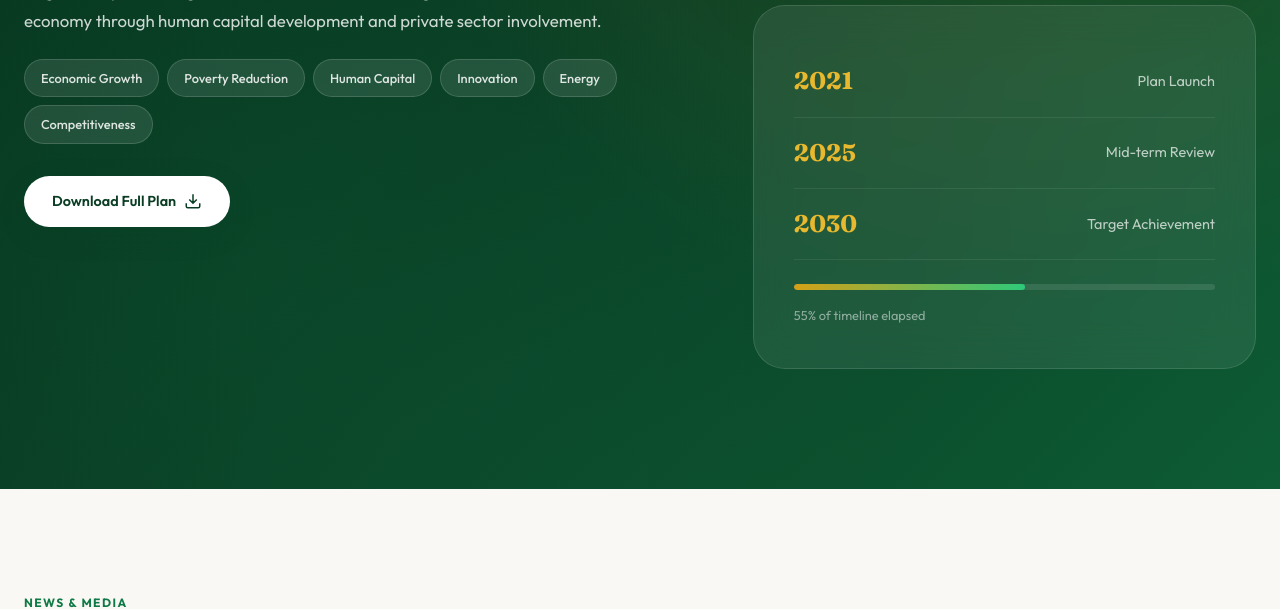
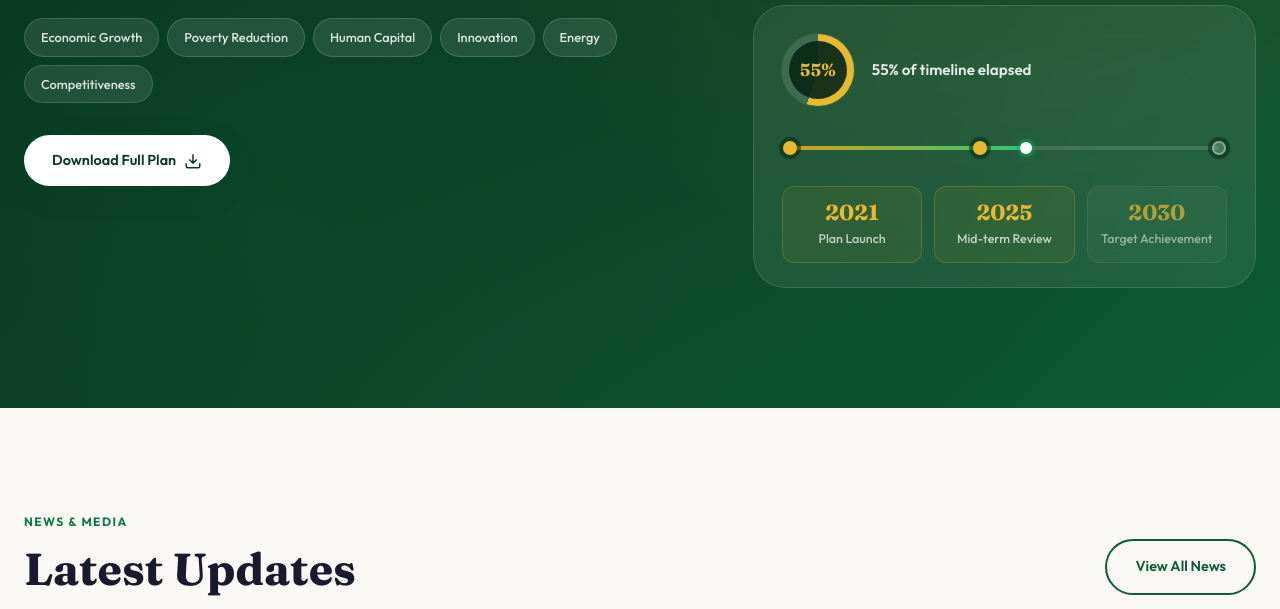
Before and after one commit to MoPD-Digital-Hub/mopd-website, a Django app: template website/templates/website/pages/home.html in a window 1280 px wide. Shown: the part 3689-4298 px from the top of the page. Run offline with Django 5.2, Linux system fonts and the light colour scheme; the template is opened without the code that fills it: most values are stand-ins (such as "Sample title", 1, 10 or a date in 2020); grey boxes marked "Sample" are stand-in pictures.

Commit message:
Redesign the In Focus development plan timeline on the homepage.
Replace the plain milestone list with a progress ring, horizontal track, and milestone cards for clearer 2021–2030 plan status.

```diff
--- a/static/css/styles.css
+++ b/static/css/styles.css
@@ -1092,52 +1092,192 @@ button { cursor: pointer; border: none; background: none; font-family: inherit;
   display: block;
 }
 
-.timeline {
-  background: rgba(255,255,255,0.08);
+.plan-timeline {
+  background: rgba(255, 255, 255, 0.08);
   backdrop-filter: blur(20px);
-  border: 1px solid rgba(255,255,255,0.12);
+  border: 1px solid rgba(255, 255, 255, 0.12);
   border-radius: var(--radius-xl);
-  padding: 40px;
-}
-
-.timeline__item {
-  display: flex;
-  justify-content: space-between;
-  align-items: center;
-  padding: 16px 0;
-  border-bottom: 1px solid rgba(255,255,255,0.08);
-}
-
-.timeline__year {
+  padding: 28px 28px 24px;
+  display: grid;
+  gap: 24px;
+}
+
+.plan-timeline__summary {
+  display: flex;
+  align-items: center;
+  gap: 18px;
+}
+
+.plan-timeline__ring {
+  --progress: 55;
+  position: relative;
+  flex: 0 0 72px;
+  width: 72px;
+  height: 72px;
+  border-radius: 50%;
+  background: conic-gradient(
+    var(--gold-400) calc(var(--progress) * 1%),
+    rgba(255, 255, 255, 0.12) 0
+  );
+  display: grid;
+  place-items: center;
+  box-shadow: 0 0 0 1px rgba(255, 255, 255, 0.08);
+}
+
+.plan-timeline__ring::before {
+  content: '';
+  position: absolute;
+  inset: 7px;
+  border-radius: 50%;
+  background: rgba(8, 40, 24, 0.92);
+}
+
+.plan-timeline__ring-value {
+  position: relative;
+  z-index: 1;
   font-family: var(--font-display);
-  font-size: 1.5rem;
+  font-size: 1.1rem;
   font-weight: 700;
   color: var(--gold-400);
-}
-
-.timeline__label {
-  color: rgba(255,255,255,0.7);
-  font-size: 0.9rem;
-}
-
-.timeline__progress {
-  height: 6px;
-  background: rgba(255,255,255,0.1);
-  border-radius: 3px;
-  margin: 24px 0 12px;
+  line-height: 1;
+}
+
+.plan-timeline__status {
+  margin: 0;
+  font-size: 0.95rem;
+  font-weight: 600;
+  color: rgba(255, 255, 255, 0.88);
+  line-height: 1.45;
+}
+
+.plan-timeline__track {
+  position: relative;
+  height: 28px;
+  margin: 4px 8px 0;
+}
+
+.plan-timeline__track-line {
+  position: absolute;
+  top: 50%;
+  left: 0;
+  right: 0;
+  height: 4px;
+  transform: translateY(-50%);
+  background: rgba(255, 255, 255, 0.12);
+  border-radius: 999px;
   overflow: hidden;
 }
 
-.timeline__bar {
+.plan-timeline__track-fill {
   height: 100%;
   background: linear-gradient(90deg, var(--gold-500), var(--green-400));
-  border-radius: 3px;
-  transition: width 1.5s ease;
-}
-
-.timeline__status {
-  font-size: 0.8rem;
-  color: rgba(255,255,255,0.5);
+  border-radius: inherit;
+  transition: width 1.2s ease;
+}
+
+.plan-timeline__dot,
+.plan-timeline__now {
+  position: absolute;
+  top: 50%;
+  left: var(--pos);
+  transform: translate(-50%, -50%);
+}
+
+.plan-timeline__dot {
+  width: 14px;
+  height: 14px;
+  border-radius: 50%;
+  border: 2px solid rgba(255, 255, 255, 0.35);
+  background: var(--green-800);
+  box-shadow: 0 0 0 4px rgba(8, 40, 24, 0.55);
+}
+
+.plan-timeline__dot--done {
+  border-color: var(--gold-400);
+  background: var(--gold-400);
+}
+
+.plan-timeline__dot--upcoming {
+  background: rgba(255, 255, 255, 0.15);
+}
+
+.plan-timeline__now {
+  width: 12px;
+  height: 12px;
+  border-radius: 50%;
+  background: white;
+  box-shadow:
+    0 0 0 3px rgba(18, 163, 92, 0.45),
+    0 0 12px rgba(18, 163, 92, 0.55);
+  z-index: 2;
+}
+
+.plan-timeline__milestones {
+  list-style: none;
+  margin: 0;
+  padding: 0;
+  display: grid;
+  grid-template-columns: repeat(3, 1fr);
+  gap: 12px;
+}
+
+.plan-timeline__milestone {
+  display: flex;
+  flex-direction: column;
+  gap: 6px;
+  padding: 14px 12px;
+  border-radius: var(--radius-md);
+  background: rgba(255, 255, 255, 0.05);
+  border: 1px solid rgba(255, 255, 255, 0.08);
+  text-align: center;
+  position: relative;
+}
+
+.plan-timeline__milestone--done {
+  border-color: rgba(212, 160, 23, 0.28);
+  background: rgba(212, 160, 23, 0.08);
+}
+
+.plan-timeline__milestone--upcoming {
+  opacity: 0.72;
+}
+
+.plan-timeline__year {
+  font-family: var(--font-display);
+  font-size: 1.35rem;
+  font-weight: 700;
+  color: var(--gold-400);
+  line-height: 1.1;
+}
+
+.plan-timeline__label {
+  font-size: 0.78rem;
+  font-weight: 500;
+  color: rgba(255, 255, 255, 0.72);
+  line-height: 1.35;
+}
+
+@media (max-width: 768px) {
+  .plan-timeline {
+    padding: 22px 18px 18px;
+  }
+
+  .plan-timeline__milestones {
+    grid-template-columns: 1fr;
+    gap: 10px;
+  }
+
+  .plan-timeline__milestone {
+    flex-direction: row;
+    align-items: center;
+    justify-content: space-between;
+    text-align: left;
+    padding: 12px 14px;
+  }
+
+  .plan-timeline__track {
+    margin-inline: 0;
+  }
 }
 
 /* ---- News ---- */
--- a/website/templates/website/base.html
+++ b/website/templates/website/base.html
@@ -12,7 +12,7 @@
   <link rel="preconnect" href="https://fonts.googleapis.com">
   <link rel="preconnect" href="https://fonts.gstatic.com" crossorigin>
   <link href="https://fonts.googleapis.com/css2?family=Fraunces:ital,opsz,wght@0,9..144,400;0,9..144,600;0,9..144,700;1,9..144,400&family=Noto+Sans+Ethiopic:wght@400;500;600;700&family=Outfit:wght@300;400;500;600;700&display=swap" rel="stylesheet">
-  <link rel="stylesheet" href="{% static 'css/styles.css' %}?v=28">
+  <link rel="stylesheet" href="{% static 'css/styles.css' %}?v=29">
   {% block extra_head %}{% endblock %}
   <script>window.MOPD_I18N_DB = {{ translations_json|safe }};</script>
   <script>window.MOPD_LANGUAGES = {{ site_languages_json|safe }};</script>
--- a/website/templates/website/pages/home.html
+++ b/website/templates/website/pages/home.html
@@ -306,23 +306,38 @@
           <figure class="development__figure">
             <img src="https://mopd.gov.et/static/images/ab2.jpg" alt="10-Year Development Plan" class="development__image content-img">
           </figure>
-          <div class="timeline">
-            <div class="timeline__item">
-              <span class="timeline__year">2021</span>
-              <span class="timeline__label" data-i18n="timeline.0">Plan Launch</span>
+          <div class="plan-timeline" aria-label="10-Year Development Plan timeline">
+            <div class="plan-timeline__summary">
+              <div class="plan-timeline__ring" style="--progress: 55" aria-hidden="true">
+                <span class="plan-timeline__ring-value">55%</span>
+              </div>
+              <p class="plan-timeline__status" data-i18n="timeline.status">55% of timeline elapsed</p>
             </div>
-            <div class="timeline__item">
-              <span class="timeline__year">2025</span>
-              <span class="timeline__label" data-i18n="timeline.1">Mid-term Review</span>
+
+            <div class="plan-timeline__track" aria-hidden="true">
+              <div class="plan-timeline__track-line">
+                <div class="plan-timeline__track-fill" style="width: 55%"></div>
+              </div>
+              <span class="plan-timeline__dot plan-timeline__dot--done" style="--pos: 0%"></span>
+              <span class="plan-timeline__dot plan-timeline__dot--done" style="--pos: 44.4%"></span>
+              <span class="plan-timeline__dot plan-timeline__dot--upcoming" style="--pos: 100%"></span>
+              <span class="plan-timeline__now" style="--pos: 55%" title="Current progress"></span>
             </div>
-            <div class="timeline__item">
-              <span class="timeline__year">2030</span>
-              <span class="timeline__label" data-i18n="timeline.2">Target Achievement</span>
-            </div>
-            <div class="timeline__progress">
-              <div class="timeline__bar" style="width: 55%"></div>
-            </div>
-            <span class="timeline__status" data-i18n="timeline.status">55% of timeline elapsed</span>
+
+            <ol class="plan-timeline__milestones">
+              <li class="plan-timeline__milestone plan-timeline__milestone--done">
+                <span class="plan-timeline__year">2021</span>
+                <span class="plan-timeline__label" data-i18n="timeline.0">Plan Launch</span>
+              </li>
+              <li class="plan-timeline__milestone plan-timeline__milestone--done">
+                <span class="plan-timeline__year">2025</span>
+                <span class="plan-timeline__label" data-i18n="timeline.1">Mid-term Review</span>
+              </li>
+              <li class="plan-timeline__milestone plan-timeline__milestone--upcoming">
+                <span class="plan-timeline__year">2030</span>
+                <span class="plan-timeline__label" data-i18n="timeline.2">Target Achievement</span>
+              </li>
+            </ol>
           </div>
         </div>
       </div>
```
